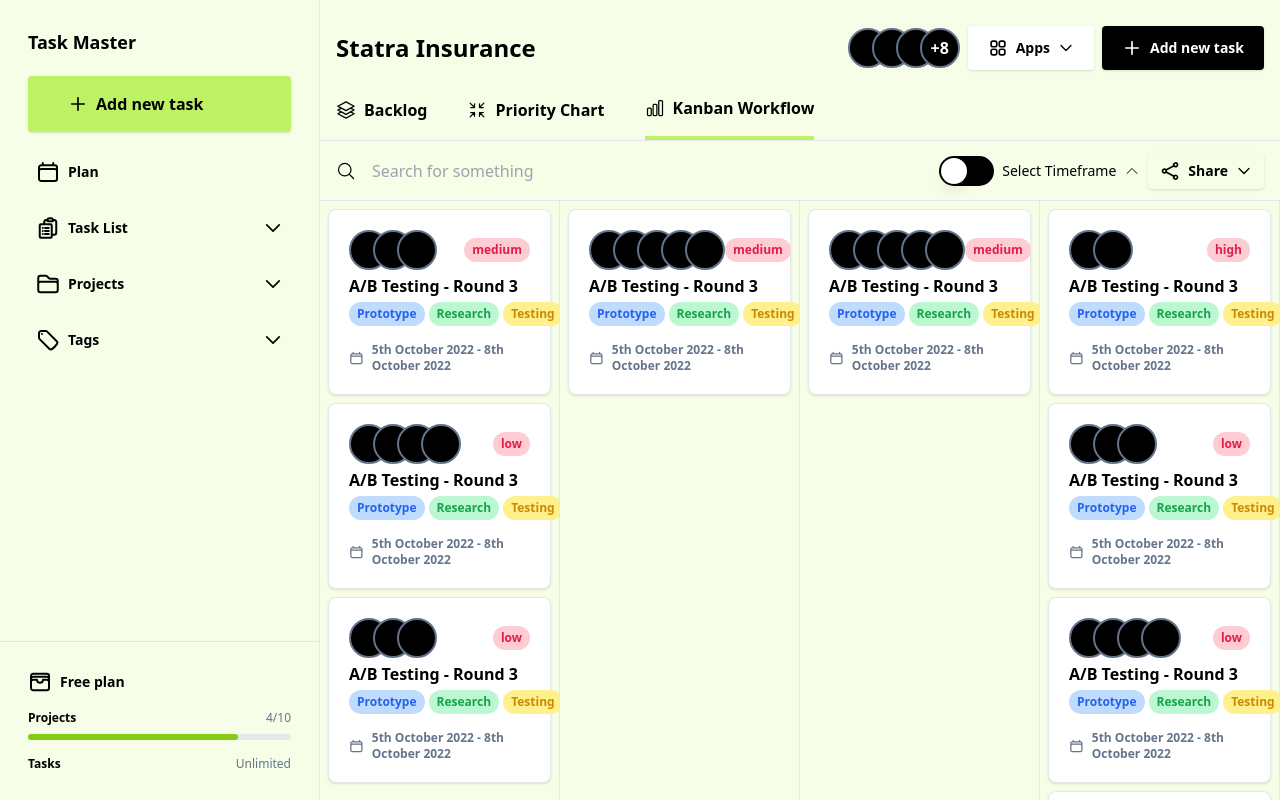
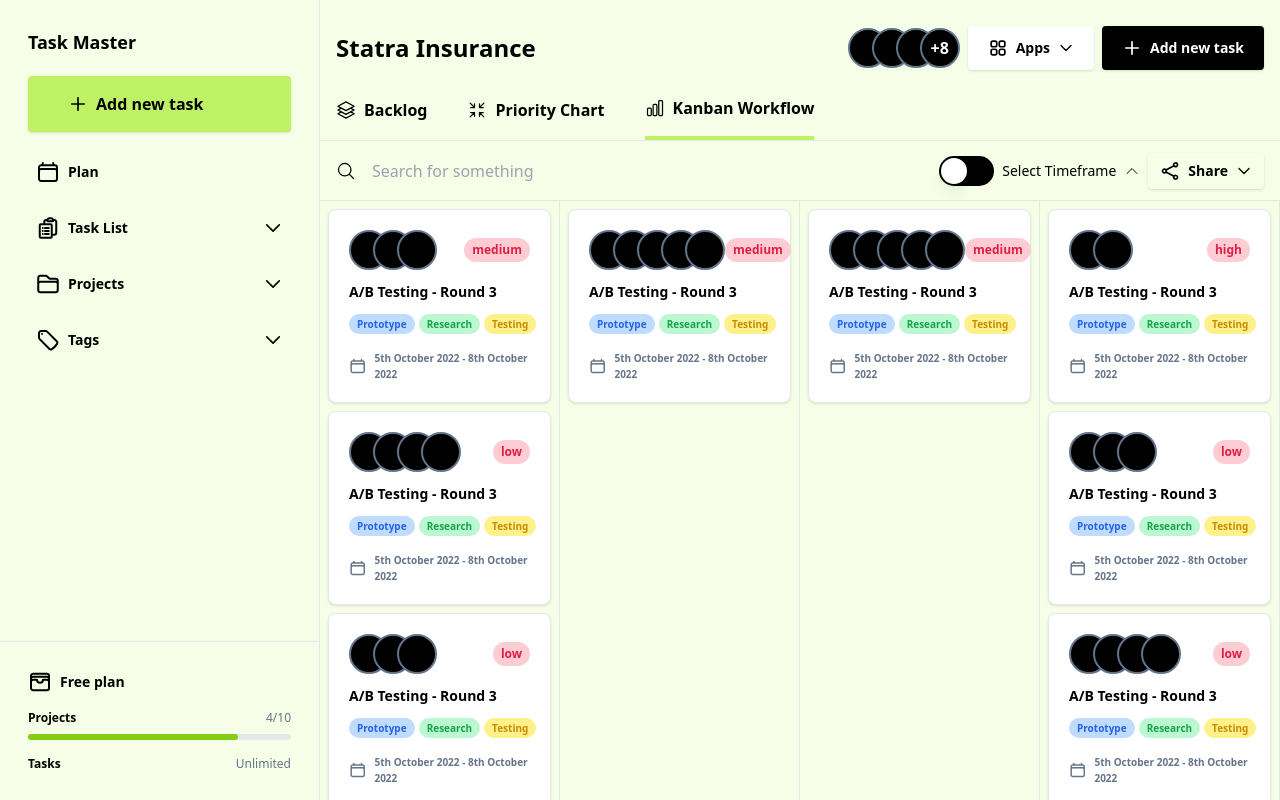
Before and after one commit to koomabenjamin/taskmanager, a Vue app: page / in a window 1280 px wide. Built offline with nearby package versions, Linux system fonts and the light colour scheme.

Commit message:
Add timer to dragstart event

```diff
--- a/index.html
+++ b/index.html
@@ -4,7 +4,7 @@
     <meta charset="UTF-8">
     <link rel="icon" href="/favicon.ico">
     <meta name="viewport" content="width=device-width, initial-scale=1.0">
-    <title>Vite App</title>
+    <title>Task Master</title>
   </head>
   <body>
     <div id="app"></div>
--- a/src/components/sections/KanbanWorkFlow.vue
+++ b/src/components/sections/KanbanWorkFlow.vue
@@ -29,21 +29,28 @@
             <div
               class="m-2 p-5 bg-white rounded-lg h-auto border shadow"
               draggable="true"
+              @dragstart="changeStatus(card.id)"
+              :id="card.id"
               v-for="card in cards.filter((el) => el.status === column)"
+              :key="card"
             >
                 <div class="flex items-center justify-between">
                   <div class="flex -space-x-4">
-                    <div class="h-10 w-10 rounded-full border-2 border-slate-500 bg-black" v-for="member in card.members"></div>
+                    <div
+                      class="h-10 w-10 rounded-full border-2 border-slate-500 bg-black"
+                      v-for="member in card.members"
+                      :key="member"
+                    ></div>
                   </div>
                   <div class="w-auto px-2 bg-rose-200 text-rose-600 py-1 rounded-full font-bold captalise">{{ card.priority }}</div>
                 </div>
-                <div class="font-bold text-base my-1">A/B Testing - Round 3</div>
-                <div class="flex items-center space-x-1 my-1">
-                  <div class="w-auto px-2 bg-blue-200 text-blue-600 py-1 rounded-full font-bold captalise">Prototype</div>
-                  <div class="w-auto px-2 bg-green-200 text-green-600 py-1 rounded-full font-bold captalise">Research</div>
-                  <div class="w-auto px-2 bg-yellow-200 text-yellow-600 py-1 rounded-full font-bold captalise">Testing</div>
+                <div class="font-bold text-sm my-3">A/B Testing - Round 3</div>
+                <div class="flex items-center space-x-1 my-1 text-[10px]">
+                  <div class="w-auto px-2 bg-blue-200 text-blue-600 py-0.5 rounded-full font-bold captalise">Prototype</div>
+                  <div class="w-auto px-2 bg-green-200 text-green-600 py-0.5 rounded-full font-bold captalise">Research</div>
+                  <div class="w-auto px-2 bg-yellow-200 text-yellow-600 py-0.5 rounded-full font-bold captalise">Testing</div>
                 </div>
-                <div class="flex items-center space-x-2 text-slate-500 font-semibold mt-4">
+                <div class="flex items-center space-x-2 text-slate-500 font-semibold mt-4 text-[10px]">
                   <CalendarIcon class="h-5 stroke-2"/>
                   <span>{{ card.date }}</span>
                 </div>
@@ -98,7 +105,11 @@ const cards = ref([
 
 const columns = ref(['to-do', 'refined', 'verified','doing', 'done'])
 
-const hide = (id) => document.getElementById(id).style.visibility = 'hidden';
+const changeStatus = (id) => {
+  setTimeout(() => {
+    document.getElementById(id).style.display = 'none';
+  }, 0)
+}
 </script>
 
 <style scoped>
```
